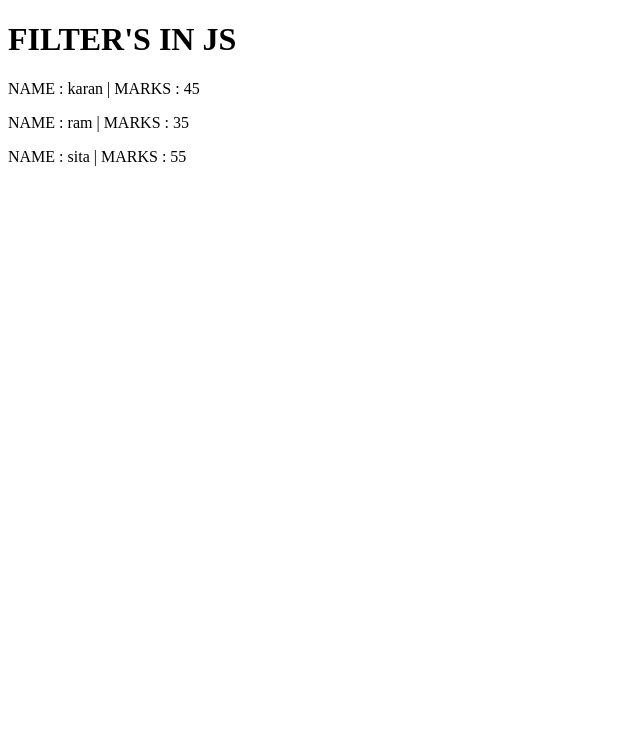
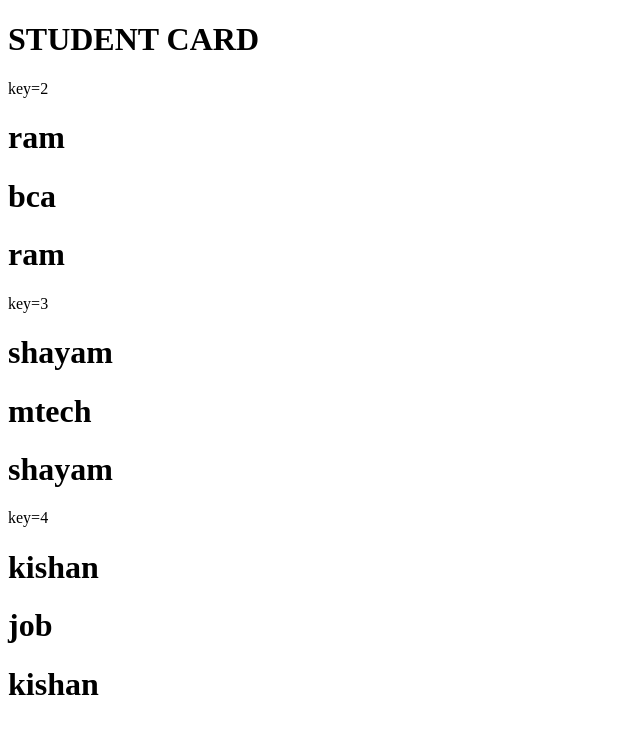
Before and after one commit to karanjoshi-kj/REACT, a React (Vite) app in the folder demo/: page / in a window 1280 px wide. Shown: the top 734 px of the page, without its empty margins (0-640 px from the left). Built offline with nearby package versions, Linux system fonts and the light colour scheme.

Commit message:
FILTER PROBLEMS

```diff
--- a/demo/src/App.jsx
+++ b/demo/src/App.jsx
@@ -4,12 +4,14 @@ import React from 'react'
 // import QuestionPratice from './components/mapfunction/QuestionPratice';
 // import Card from './components/mapfunction/Card';
 // import Filter from './components/FILTERS/Filter';
-import Filter1 from './components/FILTERS/Filter1';
+// import Filter1 from './components/FILTERS/Filter1';
+import Filtercard from './components/FILTERS/Filtercard';
 
 const App = () => {
   return (
     <div>
-      <Filter1 />
+      <Filtercard />
+      {/* <Filter1card/> */}
       {/* <Card /> */}
       {/* <Mapfun /> */}
       {/* <Keyattri /> */}
--- a/demo/src/components/FILTERS/Filter1.jsx
+++ b/demo/src/components/FILTERS/Filter1.jsx
@@ -1,5 +1,4 @@
 import React from 'react'
-import { ImInsertTemplate } from 'react-icons/im';
 
 const Filter1 = () => {
 
--- /dev/null
+++ b/demo/src/components/FILTERS/Filtercard.jsx
@@ -0,0 +1,59 @@
+import React from 'react'
+
+const Filtercard = () => {
+    const students = [
+        {
+        id : 1,
+        name : "karan",
+        age : "21",
+        course : "btech"
+    },
+        {
+        id : 1,
+        name : "karan",
+        age : "21",
+        course : "btech"
+    },
+        {
+        id : 2,
+        name : "ram",
+        age : "31",
+        course : "bca"
+    },
+        {
+        id : 3,
+        name : "shayam",
+        age : "40",
+        course : "mtech"
+    },
+        {
+        id : 4,
+        name : "kishan",
+        age : "51",
+        course : "job"
+    },
+        {
+        id : 5,
+        name : "harsh",
+        age : "11",
+        course : "mca"
+    },
+];
+
+const filterstudent = students.filter((student) => student.age > 30);
+  return (
+    <div>
+      <h1>STUDENT CARD</h1>
+      {filterstudent.map((student) => (
+        <div>
+        key={student.id}
+            <h1>{student.name}</h1>
+            <h1>{student.course}</h1>
+            <h1>{student.name}</h1>
+      </div>
+      ))}
+    </div>
+  );
+}
+
+export default Filtercard
```
